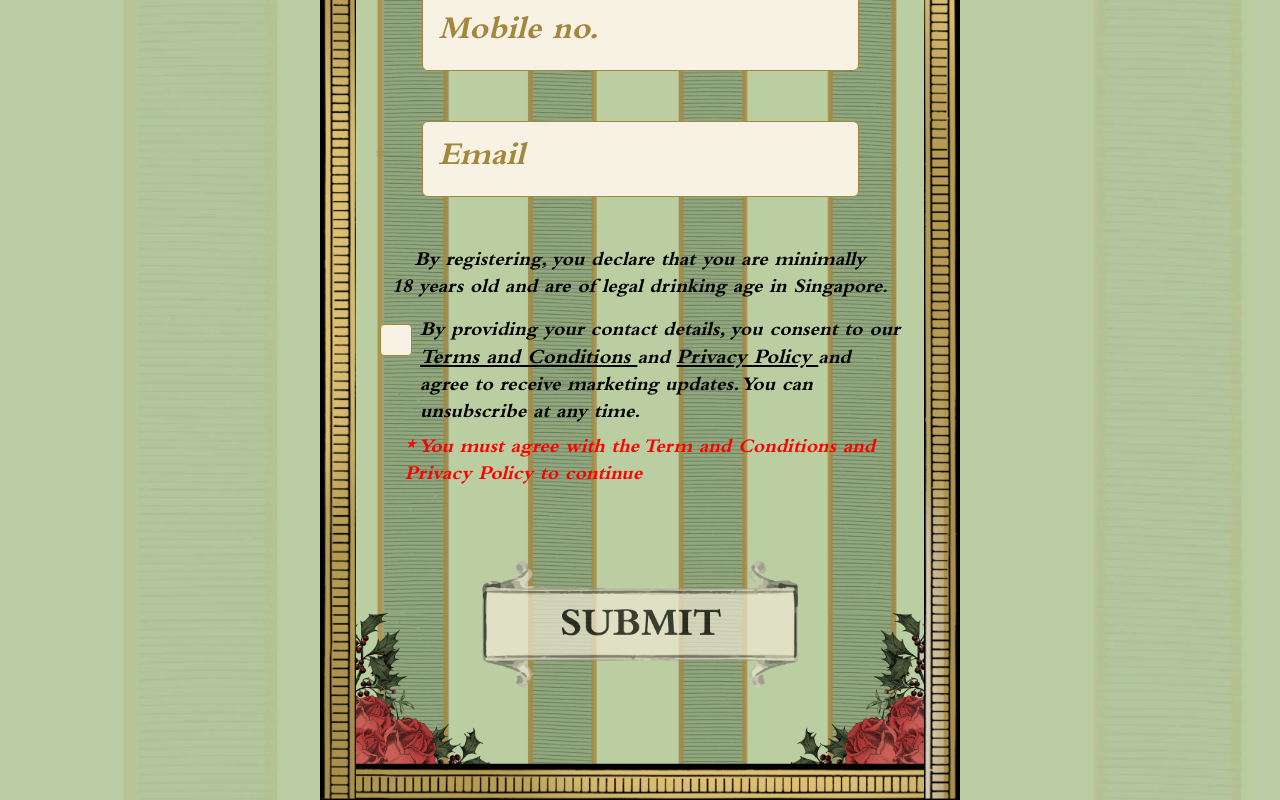
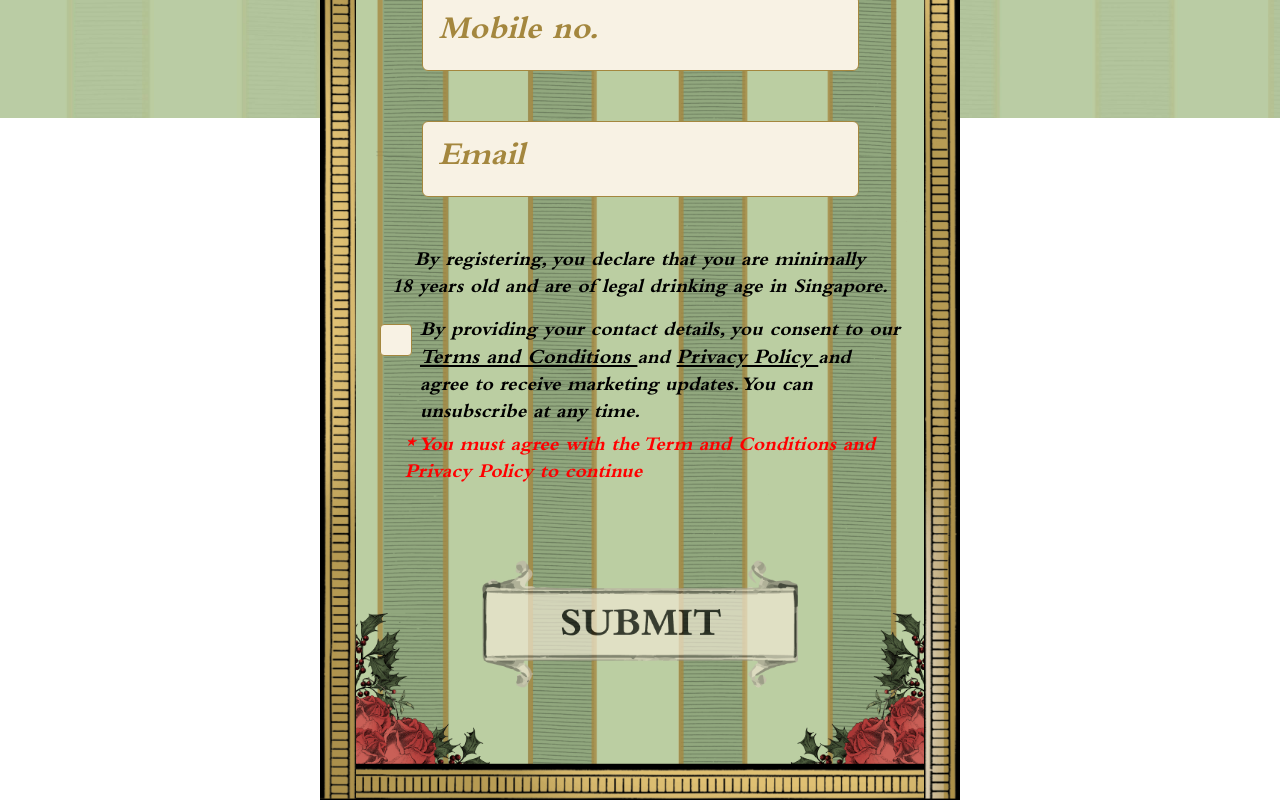
Before and after one commit to viettran-dht/xmas, a React (Create React App) app: page / in a window 1280 px wide. Shown: the part 682-1482 px from the top of the page. Built offline with nearby package versions, Linux system fonts and the light colour scheme.

Commit message:
update space error

```diff
--- a/src/App.css
+++ b/src/App.css
@@ -10,7 +10,9 @@
   font-family: "BemboSemi";
   src: url(./fonts/BemboStd-SemiboldItalic.otf);
 }
-
+html, body, #root {
+  height: 100%;
+}
 .row-bg {
   overflow: hidden;
   max-width: 640px;
@@ -336,6 +338,7 @@ img#oh-dear {
 .two-btn a {
   width: 45%;
   height: 100px;
+  cursor: pointer;
 }
 .two-btn img {
   max-width: 200px;
@@ -746,6 +749,8 @@ img#explosion {
   font-size: 20px;
   font-style: italic;
   line-height: 27px;
+  position: absolute;
+  bottom: 2px;
 }
 .disabled-btn {
   opacity: 0.7;
```
